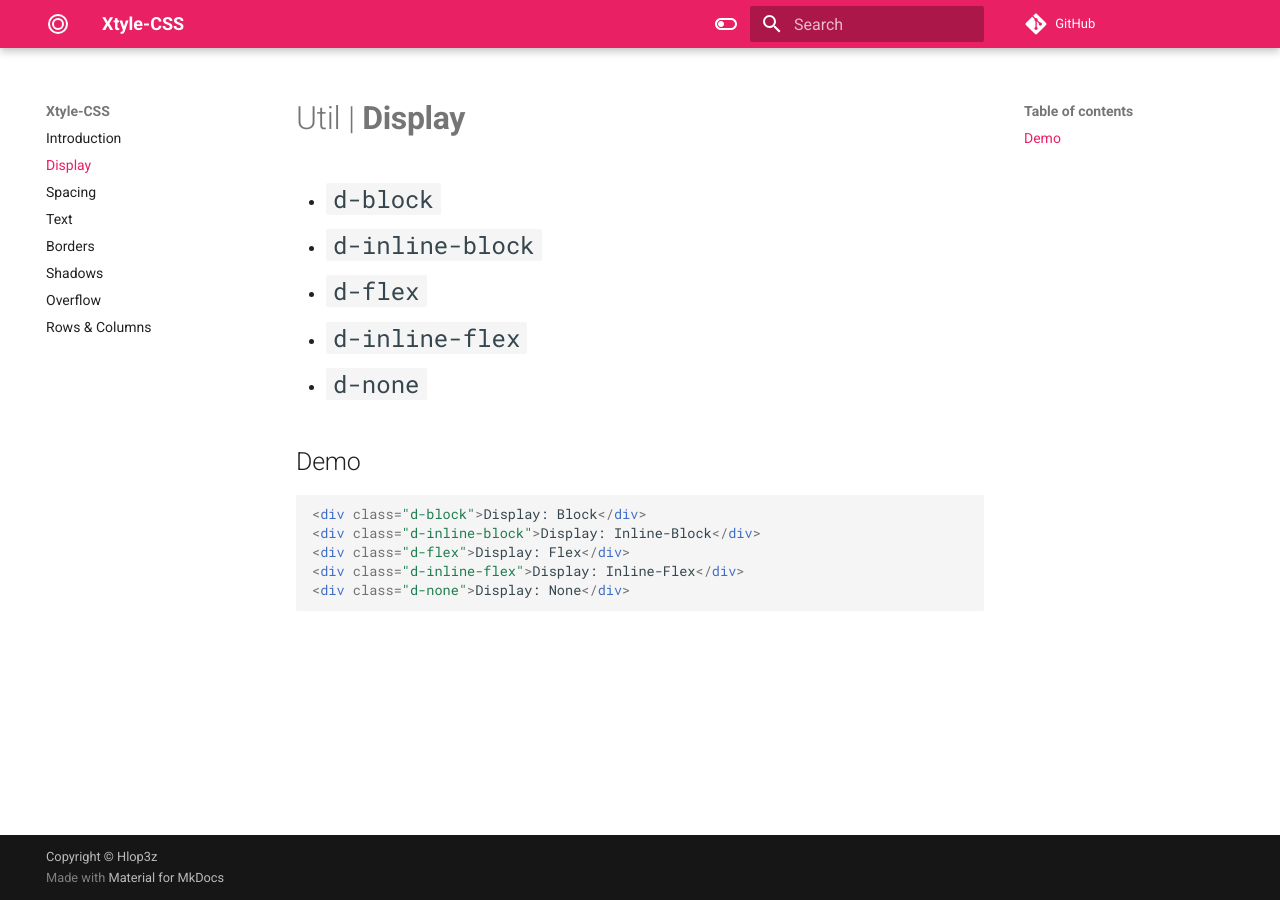
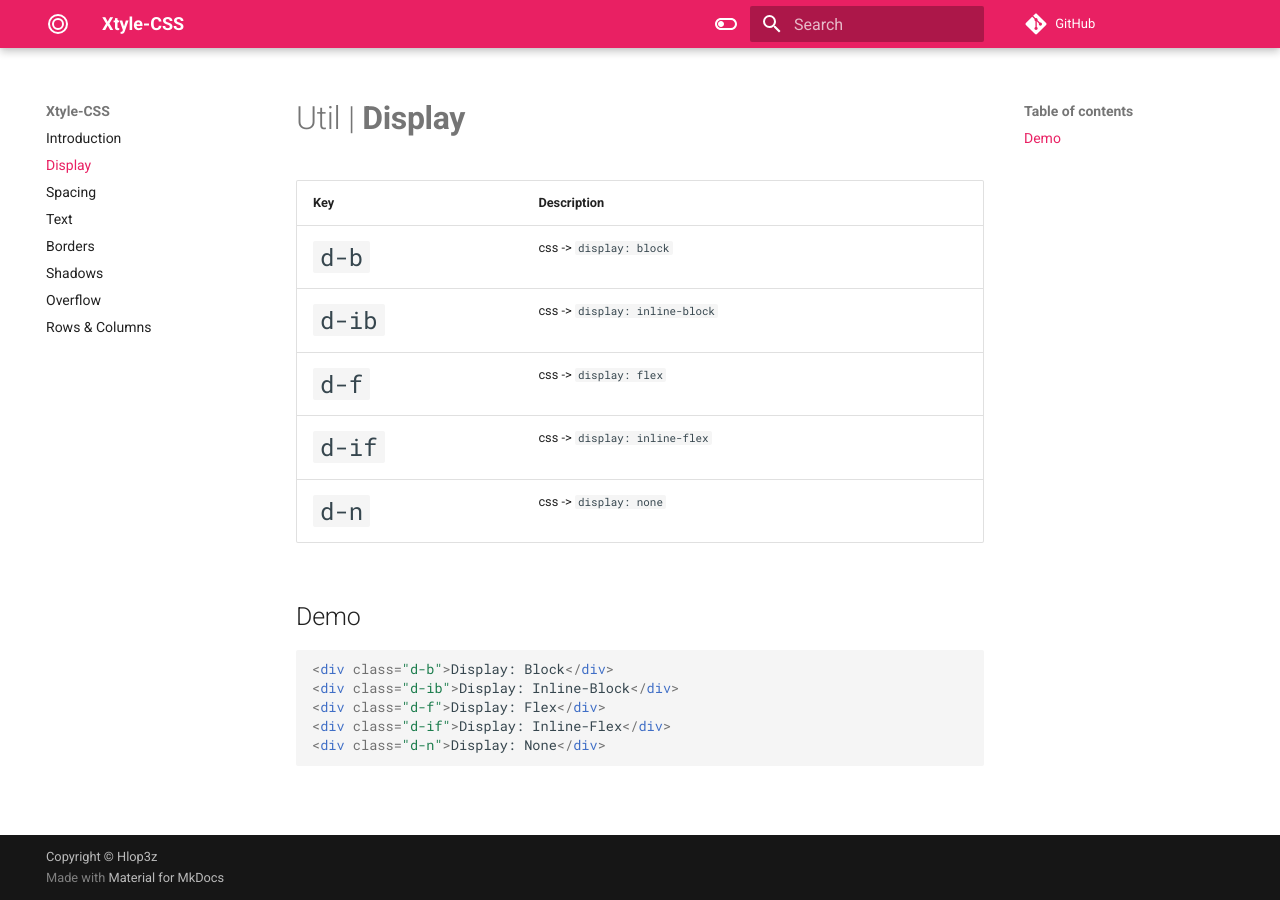
Before and after one commit to hlop3z/xtyle-css, an MkDocs documentation site: the page built from docs/docs/display.md, in a window 1280 px wide. Built offline with MkDocs 1.6.1 and Material for MkDocs 9.7.7, drawn with Linux system fonts in a browser that asks for light colours; comment, search, counter and statistics services are not loaded.

Commit message:
displays renaming

````diff
--- a/docs/docs/display.md
+++ b/docs/docs/display.md
@@ -1,17 +1,19 @@
 # Util | **Display**
 
-- <code class="big">d-block</code>
-- <code class="big">d-inline-block</code>
-- <code class="big">d-flex</code>
-- <code class="big">d-inline-flex</code>
-- <code class="big">d-none</code>
+| Key                           | Description                    |
+| ----------------------------- | ------------------------------ |
+| <code class="big">d-b</code>  | css -> `display: block`        |
+| <code class="big">d-ib</code> | css -> `display: inline-block` |
+| <code class="big">d-f</code>  | css -> `display: flex`         |
+| <code class="big">d-if</code> | css -> `display: inline-flex`  |
+| <code class="big">d-n</code>  | css -> `display: none`         |
 
 ## Demo
 
 ```html
-<div class="d-block">Display: Block</div>
-<div class="d-inline-block">Display: Inline-Block</div>
-<div class="d-flex">Display: Flex</div>
-<div class="d-inline-flex">Display: Inline-Flex</div>
-<div class="d-none">Display: None</div>
+<div class="d-b">Display: Block</div>
+<div class="d-ib">Display: Inline-Block</div>
+<div class="d-f">Display: Flex</div>
+<div class="d-if">Display: Inline-Flex</div>
+<div class="d-n">Display: None</div>
 ```
--- a/package.json
+++ b/package.json
@@ -1,6 +1,6 @@
 {
   "name": "xtyle-css",
-  "version": "0.1.0",
+  "version": "0.1.1",
   "description": "CSS Tools.",
   "main": "dist/style.min.css",
   "scripts": {
````
Also changed, not shown: src/_core.css (+5 -5 lines), 2 other files.
